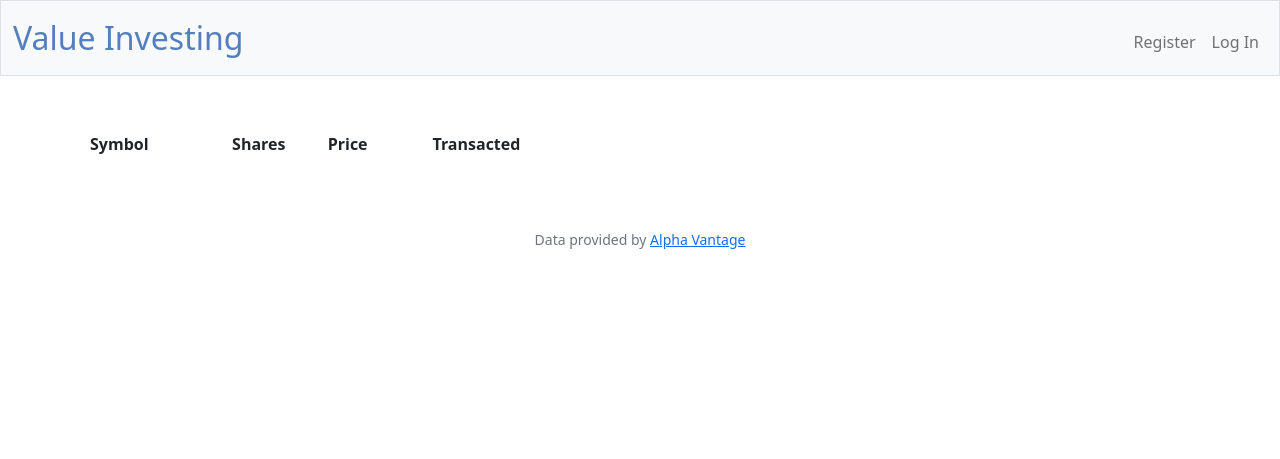
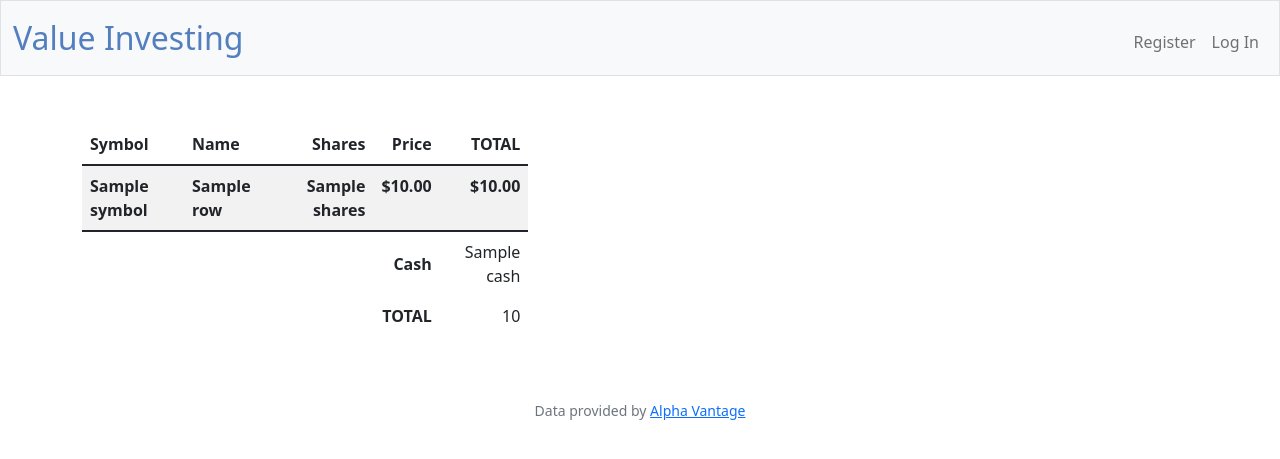
Before and after one commit to erwsmith/value_investing, a Flask app: template templates/history.html in a window 1280 px wide. Shown: the top 459 px of the page. Run offline with Flask 2, Linux system fonts and the light colour scheme; the template is opened without the code that fills it: most values are stand-ins (such as "Sample title", 1, 10 or a date in 2020); lists and menus that the app fills with data are empty; some libraries are stand-ins or nearby versions.

Commit message:
add back in

```diff
--- a/templates/history.html
+++ b/templates/history.html
@@ -1,21 +1,44 @@
 {% extends "layout.html" %}
 
 {% block title %}
-    History
+    Portfolio
 {% endblock %}
 
 {% block main %}
 
-    <table class="table">
+    <table class="table table-striped">
         <thead>
             <tr>
                 <th class="text-start">Symbol</th>
+                <th class="text-start">Name</th>
                 <th class="text-end">Shares</th>
                 <th class="text-end">Price</th>
-                <th class="text-end">Transacted</th>
+                <th class="text-end">TOTAL</th>
             </tr>
         </thead>
-        <tbody></tbody>
+
+       <tbody>
+            {% for row in rows %}
+                <tr>
+                    <th class="text-start">{{ row.symbol }}</th>
+                    <th class="text-start">{{ row.name }}</th>
+                    <th class="text-end">{{ row.shares }}</th>
+                    <th class="text-end">{{ row.cost | usd }}</th>
+                    <th class="text-end">{{ row.value | usd }}</th>
+                </tr>
+            {% endfor %}
+        </tbody>
+
+        <tfoot>
+            <tr>
+                <td class="border-0 fw-bold text-end" colspan="4">Cash</td>
+                <td class="border-0 text-end">{{ cash }}</td>
+            </tr>
+            <tr>
+                <td class="border-0 fw-bold text-end" colspan="4">TOTAL</td>
+                <td class="border-0 w-bold text-end">{{ total }}</td>
+            </tr>
+        </tfoot>
     </table>
 
 {% endblock %}
```
